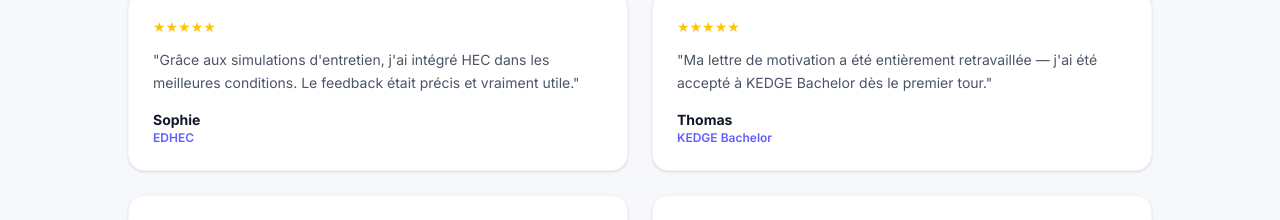
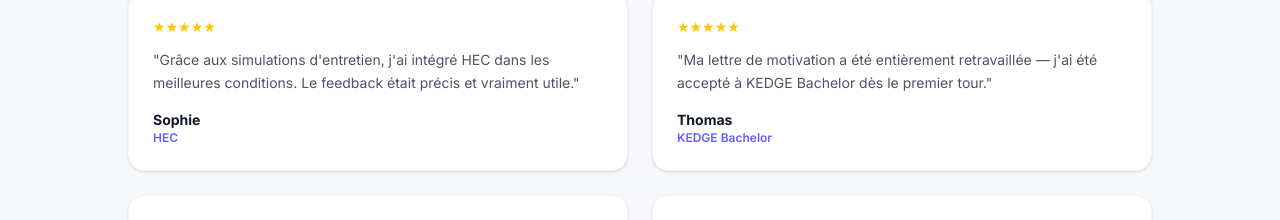
Before and after one commit to louiseheraud/presentation, a Next.js app: page / in a window 1280 px wide. Shown: the part 1260-1480 px from the top of the page. Built offline with nearby package versions, Linux system fonts and the light colour scheme.

Commit message:
Fix Sophie testimonial school from EDHEC to HEC
Co-Authored-By: Claude Sonnet 4.6 <noreply@anthropic.com>

```diff
--- a/app/page.tsx
+++ b/app/page.tsx
@@ -22,7 +22,7 @@ const whyItems = [
 const testimonials = [
   {
     name: 'Sophie',
-    school: 'EDHEC',
+    school: 'HEC',
     text: 'Grâce aux simulations d\'entretien, j\'ai intégré HEC dans les meilleures conditions. Le feedback était précis et vraiment utile.',
   },
   {
```
